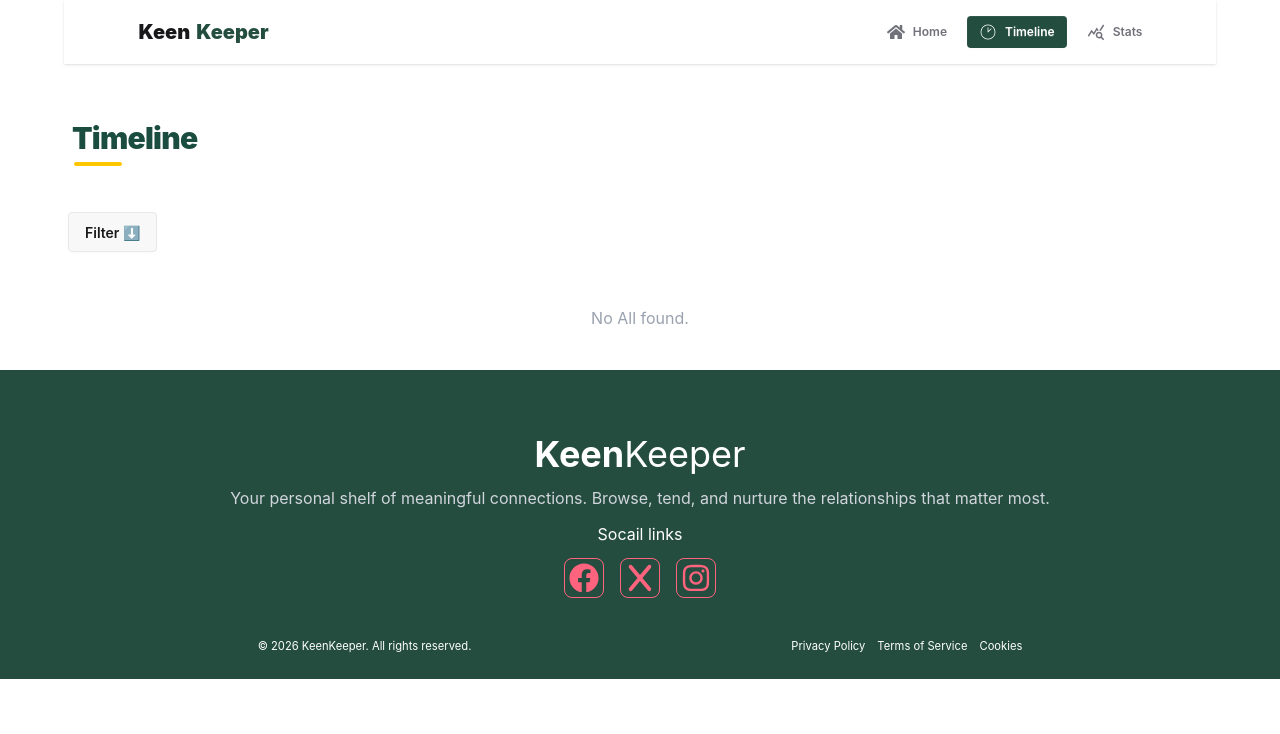
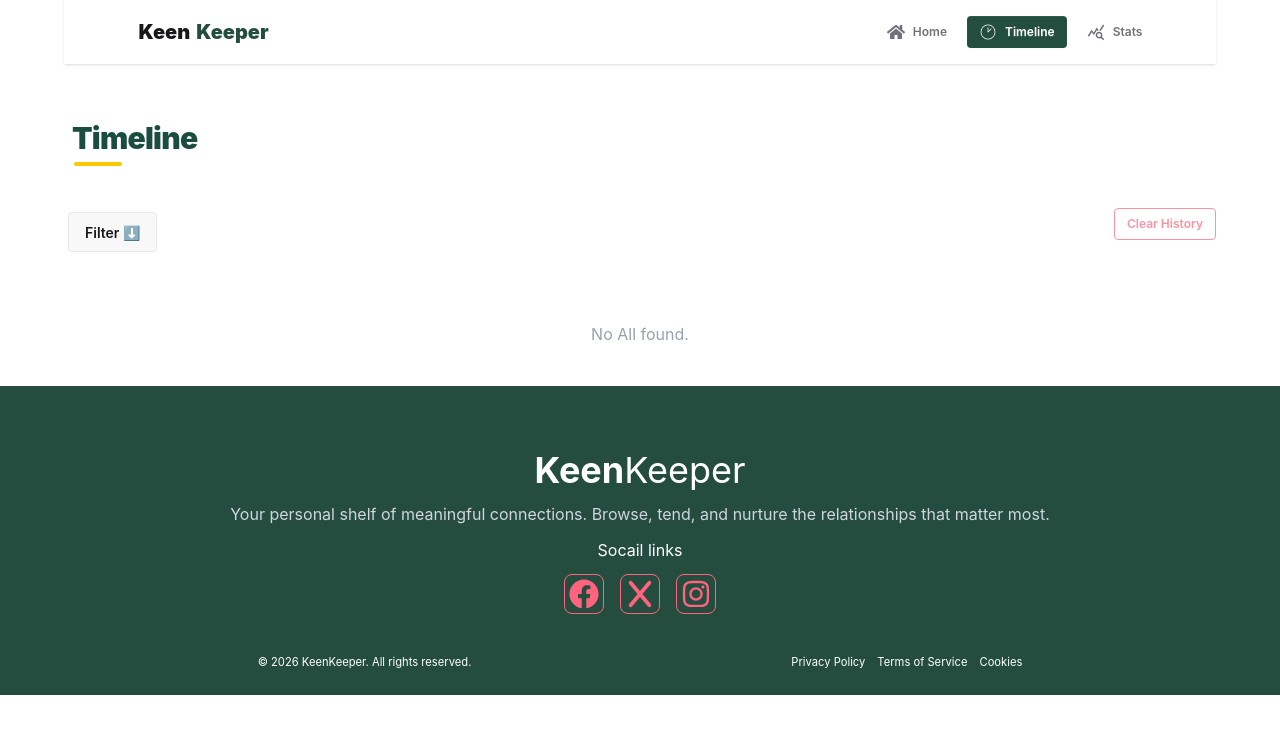
Before and after one commit to Nazmul-vs-code/assignment-7, a React (Vite) app: page /timeline in a window 1280 px wide. Shown: the top 734 px of the page. Built offline with nearby package versions, Linux system fonts and the light colour scheme.

Commit message:
clear all btn added

```diff
--- a/src/contexts/FriendProvider.jsx
+++ b/src/contexts/FriendProvider.jsx
@@ -29,12 +29,20 @@ const FriendProvider = ({ children }) => {
             time: simpleDate
         }
 
+
         const updatedList = [...interactions, newEntry];
         setInteractions(updatedList);
         localStorage.setItem(`my_data`, JSON.stringify(updatedList));
 
         toast.success(`${type} recorded!`);
     }
+
+    const clearHistory = () => {
+
+        setInteractions([]);
+        localStorage.removeItem('my_data');
+        toast.info("History cleared successfully!");
+    };
 
 
 
@@ -45,7 +53,8 @@ const FriendProvider = ({ children }) => {
         setInteractions,
         callLogs,
         textLogs,
-        videoLogs
+        videoLogs,
+        clearHistory
     }
 
     return <FriendContext.Provider value={data}>
--- a/src/pages/Timeline/Timeline.jsx
+++ b/src/pages/Timeline/Timeline.jsx
@@ -7,7 +7,8 @@ const Timeline = () => {
     const { interactions,
         callLogs,
         textLogs,
-        videoLogs
+        videoLogs,
+        clearHistory
 
     } = useContext(FriendContext);
 
@@ -34,7 +35,7 @@ const Timeline = () => {
             </div>
 
             {/* Dropdown */}
-            <div className="dropdown dropdown-start">
+            <div className="dropdown dropdown-start flex justify-between">
                 <div tabIndex={0} role="button" className="btn m-1">
                     {filterType === 'All' ? 'Filter' : filterType} ⬇️
                 </div>
@@ -44,9 +45,15 @@ const Timeline = () => {
                     <li onClick={() => setFilterType('Text')}><a>Text</a></li>
                     <li onClick={() => setFilterType('Video')}><a>Video call</a></li>
                 </ul>
+
+                <button
+                    onClick={clearHistory}
+                    className="btn btn-sm btn-outline btn-error opacity-70 hover:opacity-100 mb-8">
+                    Clear History
+                </button>
             </div>
 
-            {/* 2. Map over displayData instead of filteredData state */}
+
             <div className='flex flex-col gap-3'>
                 {
                     displayData.length > 0 ? (
@@ -58,6 +65,7 @@ const Timeline = () => {
                     )
                 }
             </div>
+
         </div>
     );
 };
```
